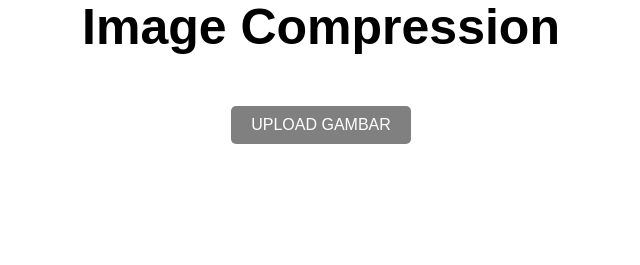
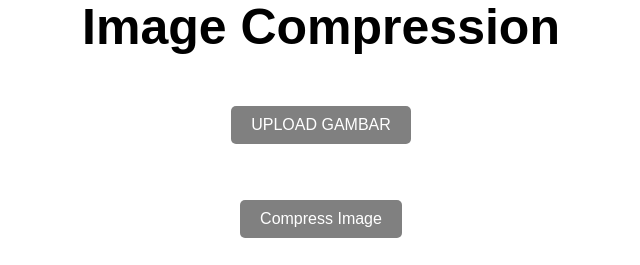
Before and after one commit to Dhamizan/Algor, a Flask app: page / in a window 1280 px wide. Shown: the part 535-800 px from the top of the page, without its empty margins (319-959 px from the left). Run offline with Flask 3, Linux system fonts and the light colour scheme.

Commit message:
Update style.css

```diff
--- a/static/style.css
+++ b/static/style.css
@@ -88,7 +88,7 @@ header {
 }
 
 .compress input[type="submit"] {
-    display: none;
+    display: flex;
     gap: 20px;
 }
 
@@ -142,3 +142,7 @@ header {
     background-color: black;
     color: white;
 }
+
+.result_image button a{
+    text-decoration: none;
+}
```
